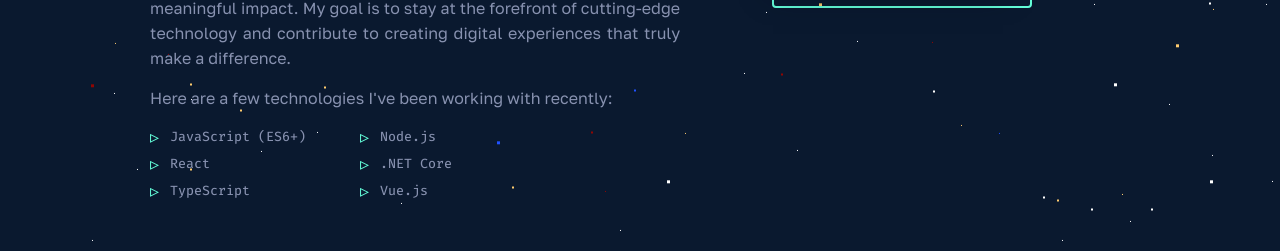
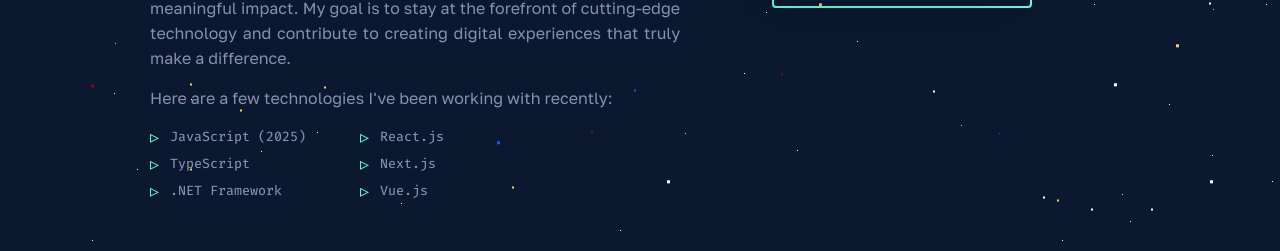
Before and after one commit to JosephBerm/Portfolio, a React (Vite) app: page / in a window 1280 px wide. Shown: the part 1311-1562 px from the top of the page. Built offline with nearby package versions, Linux system fonts and the light colour scheme.

Commit message:
removing unnecessary refs

```diff
--- a/src/App.tsx
+++ b/src/App.tsx
@@ -15,11 +15,6 @@
 
 const App: React.FC = () => {
 	const [isLoading, setIsLoading] = useState<boolean>(true)
-	const aboutRef = useRef<HTMLElement>(null)
-	const jobsRef = useRef<HTMLElement>(null)
-	const projectsRef = useRef<HTMLElement>(null)
-	const otherProjectsRef = useRef<HTMLElement>(null)
-	const contactRef = useRef<HTMLElement>(null)
 
 	useEffect(() => {
 		const timer = setTimeout(() => {
@@ -31,7 +26,7 @@
 
 	if (isLoading) return <LoadingPage />
 
-return (
+	return (
 		<div className='App'>
 			<Background />
 			<Navbar />
@@ -40,11 +35,11 @@
 			<div id='content'>
 				<main className='fillHeight'>
 					<Introduction />
-					<AboutMe aboutRef={aboutRef} />
-					<Experience jobsRef={jobsRef} />
-					<Projects projectsRef={projectsRef} />
-					<OtherProjects otherProjectsRef={otherProjectsRef} />
-					<ContactMe contactRef={contactRef} />
+					<AboutMe />
+					<Experience />
+					<Projects />
+					<OtherProjects />
+					<ContactMe />
 				</main>
 				<AppFooter />
 			</div>
--- a/src/components/AboutMe.tsx
+++ b/src/components/AboutMe.tsx
@@ -1,14 +1,9 @@
 import React from 'react'
 import myPicture from '@/assets/myPicture.jpg'
 
-interface IAboutMeProps {
-	aboutRef: React.RefObject<HTMLElement | null>
-}
-
-const AboutMe: React.FC<IAboutMeProps> = ({ aboutRef }) => {
+const AboutMe: React.FC = () => {
 	return (
 		<section
-			ref={aboutRef}
 			id='about'
 			className='section about_section isNumbered'>
 			<h2 className='section-header'>About Me</h2>
@@ -34,11 +29,11 @@
 					</p>
 					<p>Here are a few technologies I&apos;ve been working with recently:</p>
 					<ul className='skills_list sfx'>
-						<li>JavaScript (ES6+)</li>
-						<li>Node.js</li>
-						<li>React</li>
-						<li>.NET Core</li>
+						<li>JavaScript (2025)</li>
+						<li>React.js</li>
 						<li>TypeScript</li>
+						<li>Next.js</li>
+						<li>.NET Framework</li>
 						<li>Vue.js</li>
 					</ul>
 				</div>
--- a/src/components/ContactMe.tsx
+++ b/src/components/ContactMe.tsx
@@ -1,20 +1,18 @@
-import React, { useContext } from "react"
+import React, { useContext } from 'react'
 import { usePortfolioStore } from '@/store/portfolioStore'
 
-interface IContactMeProps {
-	contactRef: React.RefObject<HTMLElement | null>
-}
-
-function ContactMe({ contactRef }: IContactMeProps) {
+const ContactMe: React.FC = () => {
 	const { userProfile } = usePortfolioStore()
 	return (
-		<section ref={contactRef} id='contact' className='section contact_section isNumbered'>
+		<section
+			id='contact'
+			className='section contact_section isNumbered'>
 			<h2 className='section-header lineless'>What's Next?</h2>
 			<h2 className='title'>Get In Touch</h2>
 			<p>
-				I'm always on the lookout for new ways to innovate. If you'd like to explore an idea together or just want to
-				say hi, feel free to shoot me an email. I'll do my best to respond promptly and look forward to hearing from
-				you!
+				I'm always on the lookout for new ways to innovate. If you'd like to explore an idea together or just
+				want to say hi, feel free to shoot me an email. I'll do my best to respond promptly and look forward to
+				hearing from you!
 			</p>
 			<a
 				className='button email-link'
--- a/src/components/Experience.tsx
+++ b/src/components/Experience.tsx
@@ -2,7 +2,7 @@
 import { usePortfolioStore } from '@/store/portfolioStore'
 import { IWorkExperience } from '@/services/portfolioInformation'
 
-const Experience: React.FC<{ jobsRef: React.RefObject<HTMLElement | null> }> = ({ jobsRef }) => {
+const Experience: React.FC = () => {
 	const { workExperience } = usePortfolioStore()
 	const [selectedWork, setSelectedWork] = useState(workExperience[0]);
 
@@ -20,7 +20,7 @@
 		return workExperience.findIndex((wE) => wE === selectedWork);
 	};
 	return (
-		<section ref={jobsRef} id='jobs' className='section jobs_section isNumbered'>
+		<section id='jobs' className='section jobs_section isNumbered'>
 			<h2 className='section-header'>Where I've Worked</h2>
 			<div className='section-body'>
 				<div className='tabList'>
--- a/src/components/Introduction.tsx
+++ b/src/components/Introduction.tsx
@@ -1,7 +1,7 @@
 import React, { useEffect, useState } from "react";
 import { usePortfolioStore } from "@/store/portfolioStore";
 
-function Introduction() {
+const Introduction: React.FC = () => {
 	const { userProfile } = usePortfolioStore();
 	const [animatedClassName, setAnimatedClassName] = useState(" fadeup-enter");
 
--- a/src/components/OtherProjects.tsx
+++ b/src/components/OtherProjects.tsx
@@ -6,7 +6,7 @@
 import FolderSVG from '../common/FolderSVG'
 import Card from './Card'
 
-const OtherProjects: React.FC<{ otherProjectsRef: React.RefObject<HTMLElement | null> }> = ({ otherProjectsRef }) => {
+const OtherProjects: React.FC = () => {
 	const { otherProjects: projList } = usePortfolioStore()
 
 	useEffect(() => {
@@ -17,7 +17,7 @@
 		observe(listItems, thresholdMap)
 	}, [])
 	return (
-		<section ref={otherProjectsRef} id='other-projects' className='section other-projects_section'>
+		<section id='other-projects' className='section other-projects_section'>
 			<h2>My Projects</h2>
 			<a
 				className='inline-link archive-link'
--- a/src/components/Projects.tsx
+++ b/src/components/Projects.tsx
@@ -4,7 +4,7 @@
 import ProjectImage from '@/components/ProjectImage'
 import observe from '@/services/elementObserver'
 
-const Projects: React.FC<{ projectsRef: React.RefObject<HTMLElement | null> }> = ({ projectsRef }) => {
+const Projects: React.FC = () => {
 	const { featuredProjects } = usePortfolioStore()
 
 	useEffect(() => {
@@ -16,7 +16,7 @@
 	}, [])
 
 	return (
-		<section ref={projectsRef} id='projects' className='section projects_section isNumbered'>
+		<section id='projects' className='section projects_section isNumbered'>
 			<h2 className='section-header'>Projects I Keep Up With</h2>
 			<div className='section-body'>
 				<ul className='projects-list'>
```
